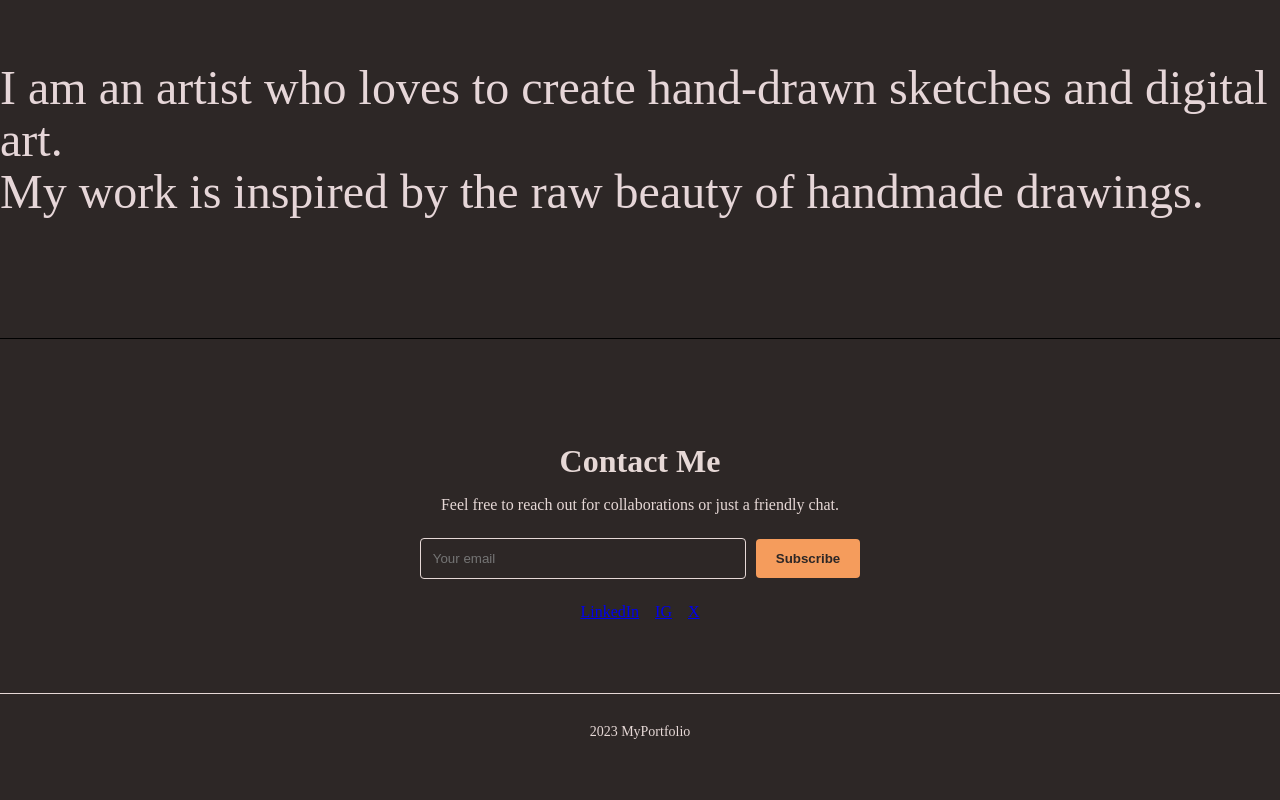
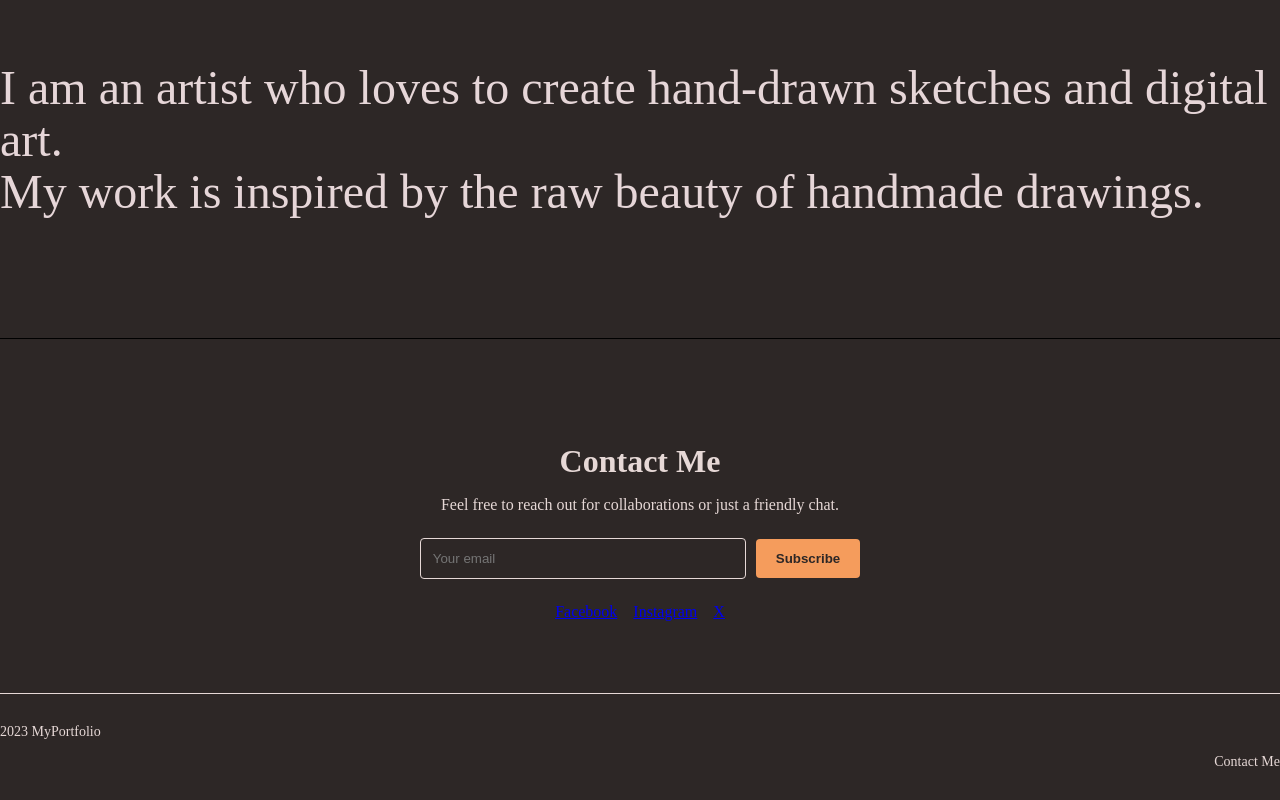
Before and after one commit to rish106-hub/Capstone_Project, a plain HTML site: page index.html in a window 1280 px wide. Shown: the part 2874-3674 px from the top of the page. Before the commit the page ends 3644 px from the top, so only its background shows below. Drawn offline with Linux system fonts and the light colour scheme.

Commit message:
Update index.html

```diff
--- a/index.html
+++ b/index.html
@@ -92,13 +92,14 @@
             <button>Subscribe</button>
         </div>
         <div class="social-links">
-            <a href="https://www.linkedin.com/in/rishav-dewan/" target="_blank">LinkedIn</a>
-            <a href="https://www.instagram.com/rishav_dewan/" target="_blank">IG</a>
-            <a href="https://x.com/dewan_rishav" target="_blank">X</a>
+            <a href="#" class="social-icon">Facebook</a>
+            <a href="#" class="social-icon">Instagram</a>
+            <a href="#" class="social-icon">X</a>
         </div>
     </section>
     <footer>
-        <p>2023 MyPortfolio</p>
+        <p id="copyright">2023 MyPortfolio</p>
+        <p id="ct">Contact Me</p>
     </footer>
 </body>
 </html>
```
